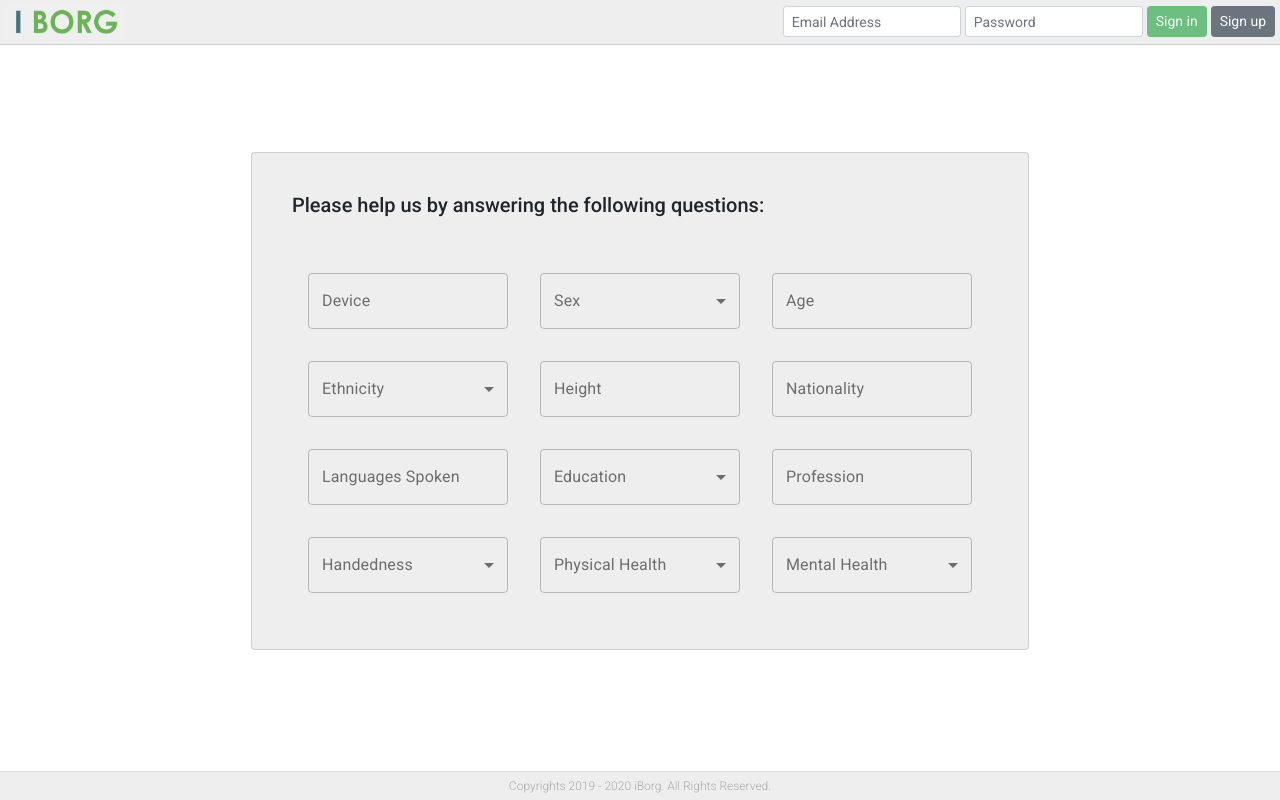
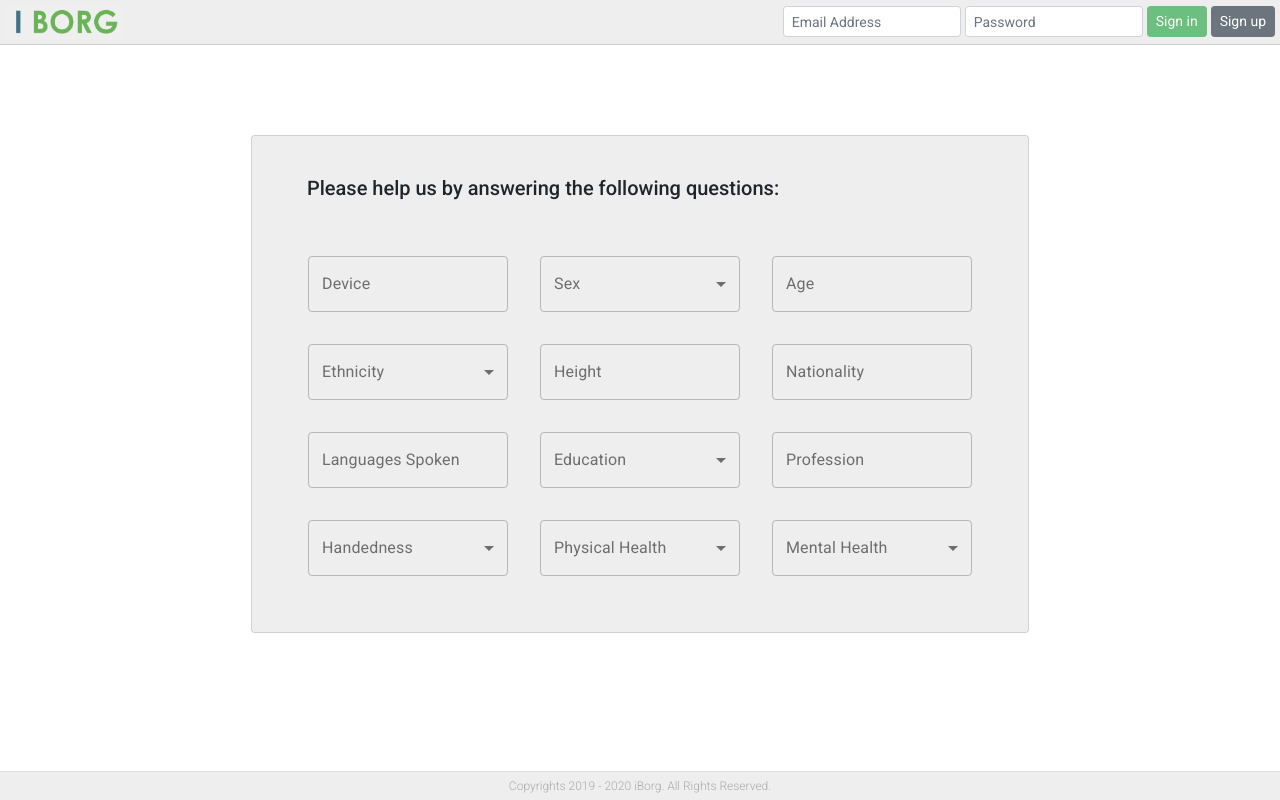
Before and after one commit to iborgthrowaway123/reactor, a React (Create React App) app: page /account in a window 1280 px wide. Built offline with nearby package versions, Linux system fonts and the light colour scheme.

Commit message:
User account questions sheet updated

```diff
--- a/src/Components/Account/Account.css
+++ b/src/Components/Account/Account.css
@@ -0,0 +1,3 @@
+h5 {
+    margin-left: 15px;
+}
--- a/src/Components/Account/Account.jsx
+++ b/src/Components/Account/Account.jsx
@@ -85,7 +85,7 @@ const Account = () => {
       const mystyle = {
         backgroundColor: "#eeeeee",
         padding: 20,
-        margin: 107,
+        margin: 90,
       };
       const useStyles = makeStyles((theme) => ({
         root: {
```
